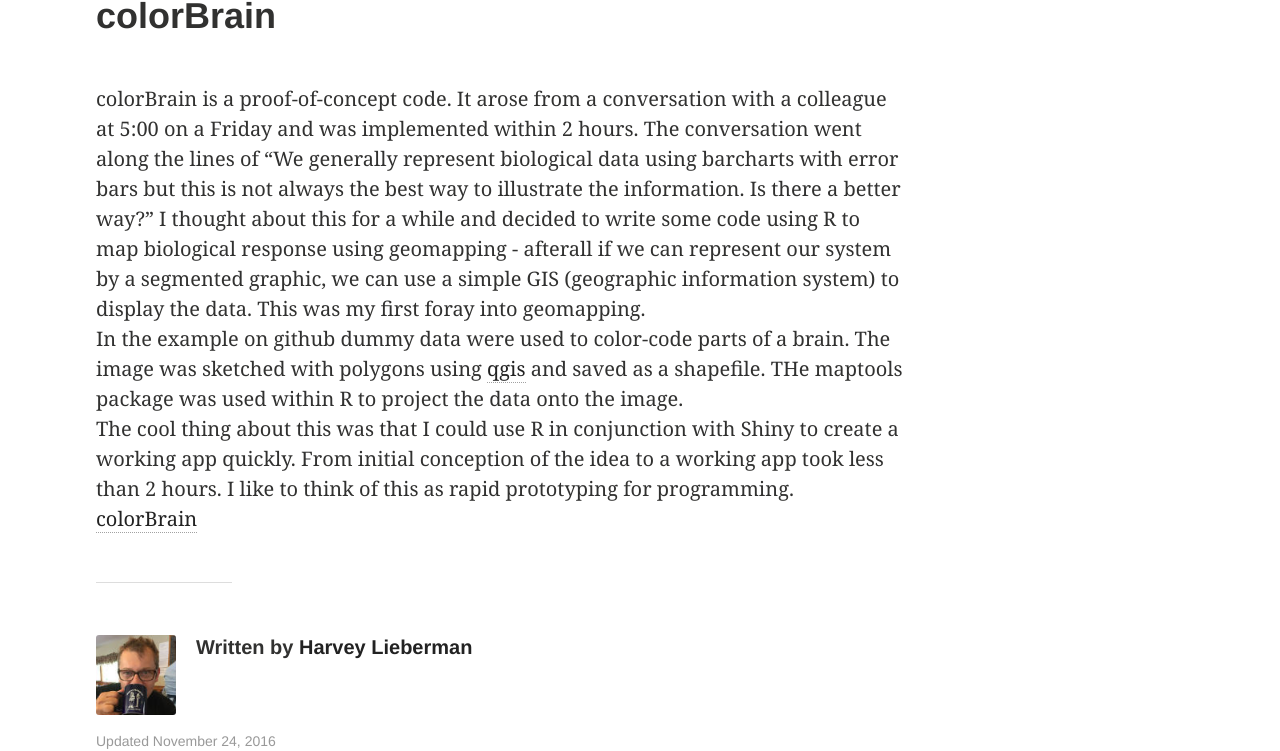
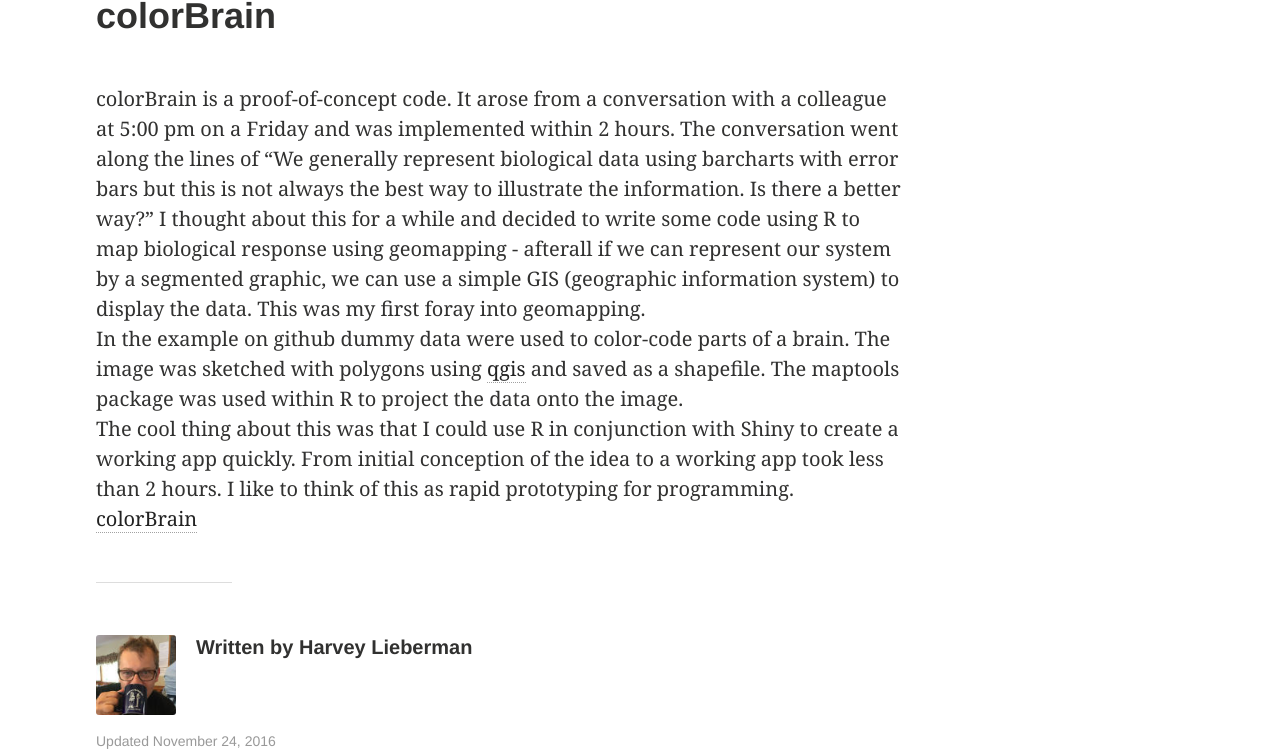
Before and after one commit to harveyl888/harveyl888.github.io, a Jekyll site: the page built from _posts/codes/2016-11-24-colorBrain.md, in a window 1280 px wide. Shown: the part 191-942 px from the top of the page. Built offline with Jekyll 4.4.1, drawn with Linux system fonts in a browser that asks for light colours.

Commit message:
a few edits

```diff
--- a/_config.yml
+++ b/_config.yml
@@ -31,7 +31,6 @@ titlecase: true
 # Site owner
 owner:
   name: Harvey Lieberman
-  web: http://harveyl888.github.io
   email: harvey.lieberman@gmail.com
   twitter:
   google:
--- a/_posts/codes/2016-11-24-colorBrain.md
+++ b/_posts/codes/2016-11-24-colorBrain.md
@@ -12,7 +12,7 @@ image:
   teaser: code-images/colorBrain.png
 ---
 
-colorBrain is a proof-of-concept code.  It arose from a conversation with a colleague at 5:00 on a Friday and was implemented within 2 hours.  The conversation went along the lines of "We generally represent biological data using barcharts with error bars but this is not always the best way to illustrate the information.  Is there a better way?"  I thought about this for a while and decided to write some code using R to map biological response using geomapping - afterall if we can represent our system by a segmented graphic, we can use a simple GIS (geographic information system) to display the data.  This was my first foray into geomapping.
-In the example on github dummy data were used to color-code parts of a brain.  The image was sketched with polygons using [qgis](http://www.qgis.org/en/site/) and saved as a shapefile.  THe maptools package was used within R to project the data onto the image.
+colorBrain is a proof-of-concept code.  It arose from a conversation with a colleague at 5:00 pm on a Friday and was implemented within 2 hours.  The conversation went along the lines of "We generally represent biological data using barcharts with error bars but this is not always the best way to illustrate the information.  Is there a better way?"  I thought about this for a while and decided to write some code using R to map biological response using geomapping - afterall if we can represent our system by a segmented graphic, we can use a simple GIS (geographic information system) to display the data.  This was my first foray into geomapping.
+In the example on github dummy data were used to color-code parts of a brain.  The image was sketched with polygons using [qgis](http://www.qgis.org/en/site/) and saved as a shapefile.  The maptools package was used within R to project the data onto the image.
 The cool thing about this was that I could use R in conjunction with Shiny to create a working app quickly.  From initial conception of the idea to a working app took less than 2 hours.  I like to think of this as rapid prototyping for programming.
 [colorBrain](https://github.com/harveyl888/colorBrain)
```
Also changed, not shown: _posts/blog/2016-11-23-why-blog.md (+4 -1 lines), about/index.md (+1 -1 lines), images/sections/about.png.
